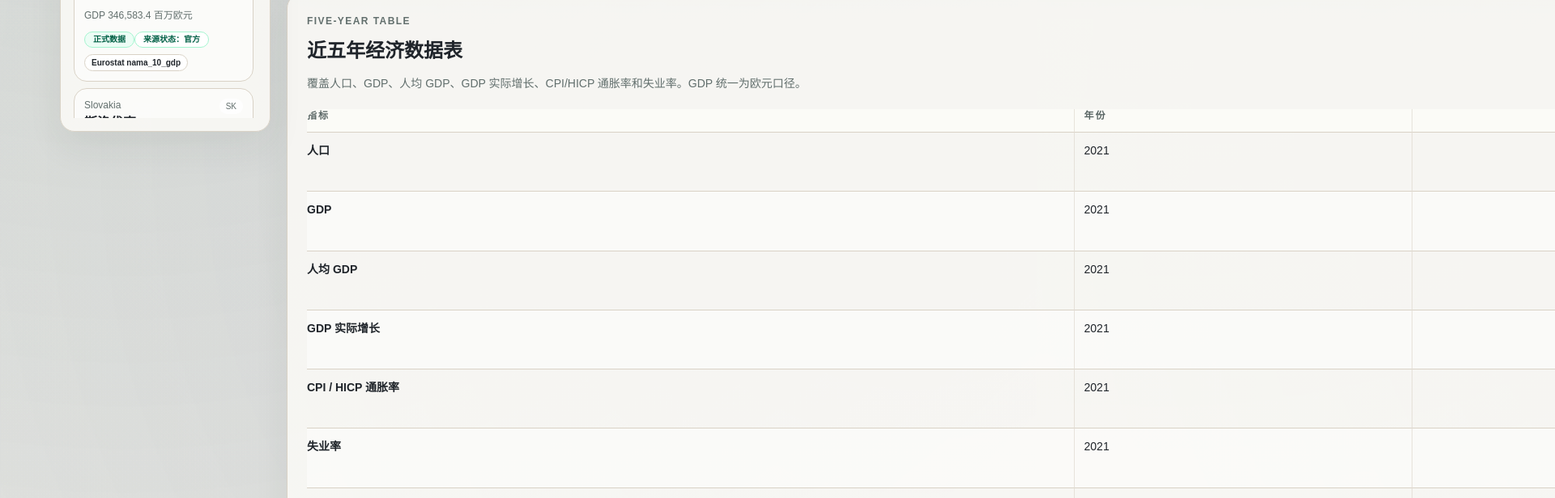
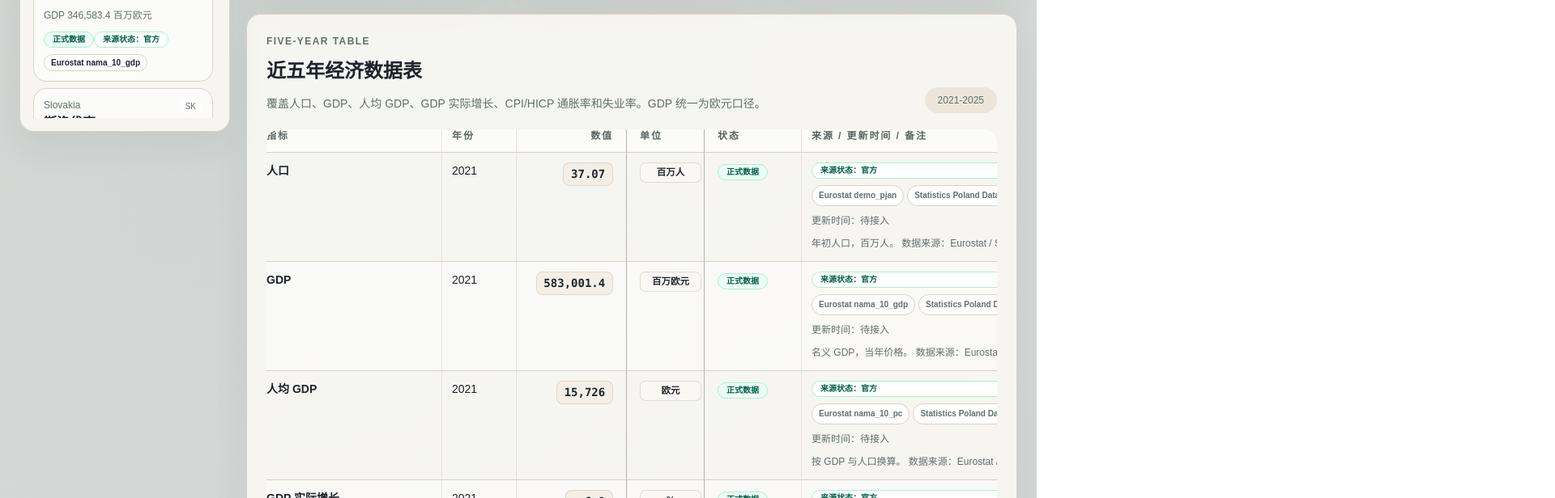
Before and after one commit to hui-sallai/central-europe-political-atlas, a Next.js app: page /data in a window 1280 px wide. Shown: the part 1380-1996 px from the top of the page at 81% size, 1920 px wide, since content can reach past the window. Built offline with nearby package versions, Linux system fonts and the light colour scheme.

Commit message:
Fix data table value visibility

```diff
--- a/src/app/data/page.tsx
+++ b/src/app/data/page.tsx
@@ -4,7 +4,7 @@ import { DataStatusBadge, SourceStatusBadge } from "@/components/DataStatusBadge
 
 export default function DataOverviewPage() {
   return (
-    <main className="page-shell">
+    <main className="page-shell data-page-shell">
       <p className="eyebrow">Data Workspace</p>
       <h1 className="mt-4 text-4xl font-semibold tracking-[-0.03em]">数据工作台</h1>
       <p className="mt-4 max-w-3xl leading-8 text-[var(--muted)]">
--- a/src/app/globals.css
+++ b/src/app/globals.css
@@ -37,6 +37,10 @@ a {
   padding: 32px 24px 56px;
 }
 
+.data-page-shell {
+  max-width: 1440px;
+}
+
 .eyebrow {
   color: var(--muted);
   font-size: 12px;
@@ -50,6 +54,7 @@ a {
   border: 1px solid var(--line);
   border-radius: 18px;
   box-shadow: 0 18px 44px rgba(45, 52, 49, 0.07);
+  min-width: 0;
 }
 
 .home-shell {
@@ -139,10 +144,13 @@ a {
 
 .wide-table-scroll {
   border-radius: 1rem;
+  max-width: 100%;
+  min-width: 0;
   overflow-x: auto;
   overflow-y: hidden;
   scrollbar-color: rgba(63, 113, 128, 0.38) transparent;
   scrollbar-width: thin;
+  width: 100%;
 }
 
 .wide-table-scroll::-webkit-scrollbar {
@@ -179,35 +187,26 @@ a {
 }
 
 .observation-data-table .data-indicator-cell {
-  width: 17rem;
+  width: 13.5rem;
 }
 
 .observation-data-table .data-date-cell {
+  width: 5.75rem;
+}
+
+.observation-data-table .data-value-cell {
+  width: 8.5rem;
+}
+
+.observation-data-table .data-unit-cell {
+  width: 6rem;
+}
+
+.observation-data-table .data-status-cell {
   width: 7.5rem;
 }
 
-.observation-data-table .data-value-cell {
-  width: 10.5rem;
-}
-
-.observation-data-table .data-unit-cell {
-  width: 8rem;
-}
-
-.observation-data-table .data-status-cell {
-  width: 10rem;
-}
-
-.observation-data-table .data-source-cell {
-  width: 12rem;
-}
-
-.observation-data-table .data-updated-cell {
-  width: 9rem;
-  white-space: nowrap;
-}
-
-.observation-data-table .data-note-cell {
+.observation-data-table .data-source-note-cell {
   width: 23rem;
 }
 
@@ -217,22 +216,22 @@ a {
 }
 
 .data-value-cell {
-  min-width: 9.25rem;
+  min-width: 7.75rem;
   text-align: right;
   white-space: nowrap;
 }
 
 .data-unit-cell {
-  min-width: 6.25rem;
+  min-width: 5.5rem;
 }
 
 .data-status-cell {
-  min-width: 9rem;
+  min-width: 7rem;
   white-space: nowrap;
 }
 
-.data-source-cell {
-  min-width: 10rem;
+.data-source-note-cell {
+  min-width: 18rem;
 }
 
 .observation-data-table .data-value-cell,
@@ -249,7 +248,7 @@ a {
 
 .data-value-token {
   display: inline-block;
-  min-width: 8ch;
+  min-width: 7ch;
   white-space: nowrap;
   border-radius: 0.5rem;
   border: 1px solid color-mix(in srgb, var(--line) 76%, transparent);
@@ -260,6 +259,19 @@ a {
   font-variant-numeric: tabular-nums;
   font-weight: 650;
   line-height: 1.35;
+}
+
+.v4-matrix-table {
+  table-layout: fixed;
+}
+
+.v4-matrix-indicator-col {
+  width: 11rem;
+}
+
+.v4-matrix-country-col,
+.v4-matrix-derived-col {
+  width: 6.5rem;
 }
 
 .data-unit-token {
--- a/src/components/DataCountryExplorer.tsx
+++ b/src/components/DataCountryExplorer.tsx
@@ -106,9 +106,7 @@ const observationTableHeaders = [
   { label: "数值", className: "data-value-cell" },
   { label: "单位", className: "data-unit-cell" },
   { label: "状态", className: "data-status-cell" },
-  { label: "来源", className: "data-source-cell" },
-  { label: "更新时间", className: "data-updated-cell" },
-  { label: "备注", className: "data-note-cell" },
+  { label: "来源 / 更新时间 / 备注", className: "data-source-note-cell" },
 ];
 
 function formatMetricValue(value: number | null, metricId: EconomicMetricId) {
@@ -425,7 +423,7 @@ function dataValueClass(value: number | null) {
   return `data-value-token${value !== null && value < 0 ? " data-value-negative" : ""}`;
 }
 
-function ObservationTable({ children, minWidth = "1160px" }: { children: ReactNode; minWidth?: string }) {
+function ObservationTable({ children, minWidth = "900px" }: { children: ReactNode; minWidth?: string }) {
   return (
     <div className="mt-5 wide-table-scroll max-w-full">
       <table className="research-data-table observation-data-table w-full border-separate border-spacing-0 text-left text-sm" style={{ minWidth }}>
@@ -484,18 +482,132 @@ function ObservationRows({ observations }: { observations: ExtendedObservation[]
             <td className="data-status-cell border-b border-[var(--line)] px-3 py-3">
               <DataStatusBadge status={observation.status} />
             </td>
-            <td className="data-source-cell border-b border-[var(--line)] px-3 py-3">
-              <div className="flex flex-col gap-2">
-                <SourceStatusBadge status={observation.status === "official" ? "official" : observation.status === "sample" ? "sample" : observation.status === "pending" ? "pending" : "manual"} />
-                <SourceNameLink href={observation.sourceUrl}>{observation.sourceName}</SourceNameLink>
+            <td className="data-source-note-cell border-b border-[var(--line)] px-3 py-3">
+              <div className="flex flex-col gap-2 text-xs leading-5 text-[var(--muted)]">
+                <div className="flex flex-wrap items-center gap-2">
+                  <SourceStatusBadge status={observation.status === "official" ? "official" : observation.status === "sample" ? "sample" : observation.status === "pending" ? "pending" : "manual"} />
+                  <SourceNameLink href={observation.sourceUrl}>{observation.sourceName}</SourceNameLink>
+                </div>
+                <p>更新时间：{observation.updatedAt || "待接入"}</p>
+                <p>{observation.note ?? "—"}</p>
               </div>
             </td>
-            <td className="data-updated-cell border-b border-[var(--line)] px-3 py-3 text-xs text-[var(--muted)]">{observation.updatedAt || "待接入"}</td>
-            <td className="data-note-cell border-b border-[var(--line)] px-3 py-3 text-xs leading-5 text-[var(--muted)]">{observation.note ?? "—"}</td>
           </tr>
         );
       })}
     </>
+  );
+}
+
+function EconomicSourceNoteCell({
+  links,
+  status,
+  updatedAt = "待接入",
+  note,
+}: {
+  links: EconomicSourceLink[];
+  status: "official" | "pending";
+  updatedAt?: string;
+  note: string;
+}) {
+  return (
+    <td className="data-source-note-cell border-b border-[var(--line)] px-3 py-3">
+      <div className="flex flex-col gap-2 text-xs leading-5 text-[var(--muted)]">
+        <div className="flex flex-col gap-2">
+          <SourceStatusBadge status={status === "official" ? "official" : "pending"} />
+          <SourceLinkList links={links} compact />
+        </div>
+        <p>更新时间：{updatedAt}</p>
+        <p>{note}</p>
+      </div>
+    </td>
+  );
+}
+
+type V4MatrixCountry = {
+  slug: string;
+  nameZh: string;
+};
+
+function V4MatrixColGroup({ matrixCountries }: { matrixCountries: V4MatrixCountry[] }) {
+  return (
+    <colgroup>
+      <col className="v4-matrix-indicator-col" />
+      {matrixCountries.map((country) => (
+        <col key={country.slug} className="v4-matrix-country-col" />
+      ))}
+      <col className="v4-matrix-derived-col" />
+      <col className="v4-matrix-derived-col" />
+      <col className="v4-matrix-derived-col" />
+    </colgroup>
+  );
+}
+
+function V4MatrixHeader({ matrixCountries }: { matrixCountries: V4MatrixCountry[] }) {
+  return (
+    <thead>
+      <tr className="text-xs uppercase tracking-[0.16em] text-[var(--muted)]">
+        <th className="border-b border-[var(--line)] pb-3 pr-3 font-semibold">指标</th>
+        {matrixCountries.map((country) => (
+          <th key={country.slug} className="border-b border-[var(--line)] px-2 pb-3 text-right font-semibold">{country.nameZh}</th>
+        ))}
+        <th className="border-b border-[var(--line)] px-2 pb-3 text-right font-semibold">最高值</th>
+        <th className="border-b border-[var(--line)] px-2 pb-3 text-right font-semibold">最低值</th>
+        <th className="border-b border-[var(--line)] px-2 pb-3 text-right font-semibold">V4 均值</th>
+      </tr>
+    </thead>
+  );
+}
+
+function V4MatrixMeta({ indicator }: { indicator: ReturnType<typeof getExtendedIndicator> }) {
+  return (
+    <p className="mt-1 text-[10px] text-[var(--muted)]">
+      {indicator?.unit ?? ""} / {indicator ? extendedIndicatorLabels[indicator.category] : "待接入"}
+    </p>
+  );
+}
+
+function V4MatrixValueCell({
+  indicatorId,
+  observation,
+  mean,
+}: {
+  indicatorId: string;
+  observation: ExtendedObservation | undefined;
+  mean: number | null;
+}) {
+  const comparison = matrixMeanComparison(observation?.value ?? null, mean);
+
+  return (
+    <td className={`border-b border-[var(--line)] px-2 py-3 text-right ${compareValueClass(observation?.value ?? null, mean)}`}>
+      {observation ? (
+        <div className="flex flex-col items-end gap-1.5">
+          <a
+            href={observation.sourceUrl}
+            target="_blank"
+            rel="noreferrer"
+            title={`${observation.sourceName} / ${observation.date} / ${observation.status}`}
+            className={dataValueClass(observation.value)}
+          >
+            {formatMatrixValue(indicatorId, observation.value)}
+          </a>
+          <span className={`whitespace-nowrap text-[10px] font-semibold ${comparison === "高于均值" ? "text-sky-800" : comparison === "低于均值" ? "text-amber-800" : "text-[var(--muted)]"}`}>
+            {comparison}
+          </span>
+        </div>
+      ) : (
+        <span className="text-[var(--muted)]">待接入</span>
+      )}
+    </td>
+  );
+}
+
+function V4MatrixDerivedCell({ indicatorId, value, label }: { indicatorId: string; value: number | null; label: string }) {
+  return (
+    <td className="border-b border-[var(--line)] px-2 py-3 text-right">
+      <span className={dataValueClass(value)}>{formatMatrixValue(indicatorId, value)}</span>
+      <p className="mt-1 whitespace-nowrap text-[10px] text-[var(--muted)]">{label || "待接入"}</p>
+    </td>
   );
 }
 
@@ -1233,18 +1345,9 @@ export function DataCountryExplorer() {
             </div>
 
             <div className="mt-5 wide-table-scroll max-w-full">
-              <table className="research-data-table w-full min-w-[1480px] border-separate border-spacing-0 text-left text-sm">
-                <thead>
-                  <tr className="text-xs uppercase tracking-[0.16em] text-[var(--muted)]">
-                    <th className="border-b border-[var(--line)] pb-3 pr-4 font-semibold">指标</th>
-                    {v4Countries.map((country) => (
-                      <th key={country.slug} className="border-b border-[var(--line)] px-4 pb-3 text-right font-semibold">{country.nameZh}</th>
-                    ))}
-                    <th className="border-b border-[var(--line)] px-4 pb-3 text-right font-semibold">最高值</th>
-                    <th className="border-b border-[var(--line)] px-4 pb-3 text-right font-semibold">最低值</th>
-                    <th className="border-b border-[var(--line)] px-4 pb-3 text-right font-semibold">V4 均值</th>
-                  </tr>
-                </thead>
+              <table className="research-data-table v4-matrix-table w-full min-w-[960px] border-separate border-spacing-0 text-left text-sm">
+                <V4MatrixColGroup matrixCountries={v4Countries} />
+                <V4MatrixHeader matrixCountries={v4Countries} />
                 <tbody>
                   {v4TemplateIndicatorIds.map((indicatorId) => {
                     const indicator = getExtendedIndicator(indicatorId);
@@ -1264,48 +1367,16 @@ export function DataCountryExplorer() {
 
                     return (
                       <tr key={indicatorId} className="align-top">
-                        <td className="border-b border-[var(--line)] py-3 pl-0 pr-4">
+                        <td className="border-b border-[var(--line)] py-3 pl-0 pr-3">
                           <p className="font-semibold">{indicator?.labelZh ?? indicatorId}</p>
-                          <p className="mt-1 text-[10px] text-[var(--muted)]">{indicator?.unit ?? ""} / {indicator ? extendedIndicatorLabels[indicator.category] : "待接入"}</p>
+                          <V4MatrixMeta indicator={indicator} />
                         </td>
-                        {countryObservations.map(({ country, observation }) => {
-                          const comparison = matrixMeanComparison(observation?.value ?? null, mean);
-
-                          return (
-                            <td key={`${country.slug}-${indicatorId}`} className={`border-b border-[var(--line)] px-4 py-3 text-right ${compareValueClass(observation?.value ?? null, mean)}`}>
-                              {observation ? (
-                                <div className="flex flex-col items-end gap-1.5">
-                                  <a
-                                    href={observation.sourceUrl}
-                                    target="_blank"
-                                    rel="noreferrer"
-                                    title={`${observation.sourceName} / ${observation.date} / ${observation.status}`}
-                                    className={dataValueClass(observation.value)}
-                                  >
-                                    {formatMatrixValue(indicatorId, observation.value)}
-                                  </a>
-                                  <span className={`whitespace-nowrap text-[10px] font-semibold ${comparison === "高于均值" ? "text-sky-800" : comparison === "低于均值" ? "text-amber-800" : "text-[var(--muted)]"}`}>
-                                    {comparison}
-                                  </span>
-                                </div>
-                              ) : (
-                                <span className="text-[var(--muted)]">待接入</span>
-                              )}
-                            </td>
-                          );
-                        })}
-                        <td className="border-b border-[var(--line)] px-4 py-3 text-right">
-                          <span className={dataValueClass(highest)}>{formatMatrixValue(indicatorId, highest)}</span>
-                          <p className="mt-1 whitespace-nowrap text-[10px] text-[var(--muted)]">{highestCountries.join(" / ") || "待接入"}</p>
-                        </td>
-                        <td className="border-b border-[var(--line)] px-4 py-3 text-right">
-                          <span className={dataValueClass(lowest)}>{formatMatrixValue(indicatorId, lowest)}</span>
-                          <p className="mt-1 whitespace-nowrap text-[10px] text-[var(--muted)]">{lowestCountries.join(" / ") || "待接入"}</p>
-                        </td>
-                        <td className="border-b border-[var(--line)] px-4 py-3 text-right">
-                          <span className={dataValueClass(mean)}>{formatMatrixValue(indicatorId, mean)}</span>
-                          <p className="mt-1 whitespace-nowrap text-[10px] text-[var(--muted)]">算术平均</p>
-                        </td>
+                        {countryObservations.map(({ country, observation }) => (
+                          <V4MatrixValueCell key={`${country.slug}-${indicatorId}`} indicatorId={indicatorId} observation={observation} mean={mean} />
+                        ))}
+                        <V4MatrixDerivedCell indicatorId={indicatorId} value={highest} label={highestCountries.join(" / ")} />
+                        <V4MatrixDerivedCell indicatorId={indicatorId} value={lowest} label={lowestCountries.join(" / ")} />
+                        <V4MatrixDerivedCell indicatorId={indicatorId} value={mean} label="算术平均" />
                       </tr>
                     );
                   })}
@@ -1506,14 +1577,11 @@ export function DataCountryExplorer() {
                         <td className="data-status-cell border-b border-[var(--line)] px-3 py-3">
                           <DataStatusBadge status={status} />
                         </td>
-                        <td className="data-source-cell border-b border-[var(--line)] px-3 py-3">
-                          <div className="flex flex-col gap-2">
-                            <SourceStatusBadge status={status === "official" ? "official" : "pending"} />
-                            <SourceLinkList links={getEconomicMetricSourceLinks(selectedCountry.slug, metric.id, row.year, value)} compact />
-                          </div>
-                        </td>
-                        <td className="data-updated-cell border-b border-[var(--line)] px-3 py-3 text-xs text-[var(--muted)]">待接入</td>
-                        <td className="data-note-cell border-b border-[var(--line)] px-3 py-3 text-xs leading-5 text-[var(--muted)]">{metric.note} 数据来源：{row.source}</td>
+                        <EconomicSourceNoteCell
+                          links={getEconomicMetricSourceLinks(selectedCountry.slug, metric.id, row.year, value)}
+                          status={status}
+                          note={`${metric.note} 数据来源：${row.source}`}
+                        />
                       </tr>
                     );
                   }),
@@ -1664,14 +1732,11 @@ export function DataCountryExplorer() {
                       <td className="data-status-cell border-b border-[var(--line)] px-3 py-3">
                         <DataStatusBadge status={status} />
                       </td>
-                      <td className="data-source-cell border-b border-[var(--line)] px-3 py-3">
-                        <div className="flex flex-col gap-2">
-                          <SourceStatusBadge status={status === "official" ? "official" : "pending"} />
-                          <SourceLinkList links={getEconomicMetricSourceLinks(selectedCountry.slug, activeMetric, row.year, value)} />
-                        </div>
-                      </td>
-                      <td className="data-updated-cell border-b border-[var(--line)] px-3 py-3 text-xs text-[var(--muted)]">待接入</td>
-                      <td className="data-note-cell border-b border-[var(--line)] px-3 py-3 text-xs leading-5 text-[var(--muted)]">{activeMetricInfo.note} 数据来源：{row.source}</td>
+                      <EconomicSourceNoteCell
+                        links={getEconomicMetricSourceLinks(selectedCountry.slug, activeMetric, row.year, value)}
+                        status={status}
+                        note={`${activeMetricInfo.note} 数据来源：${row.source}`}
+                      />
                     </tr>
                   );
                 })}
```
